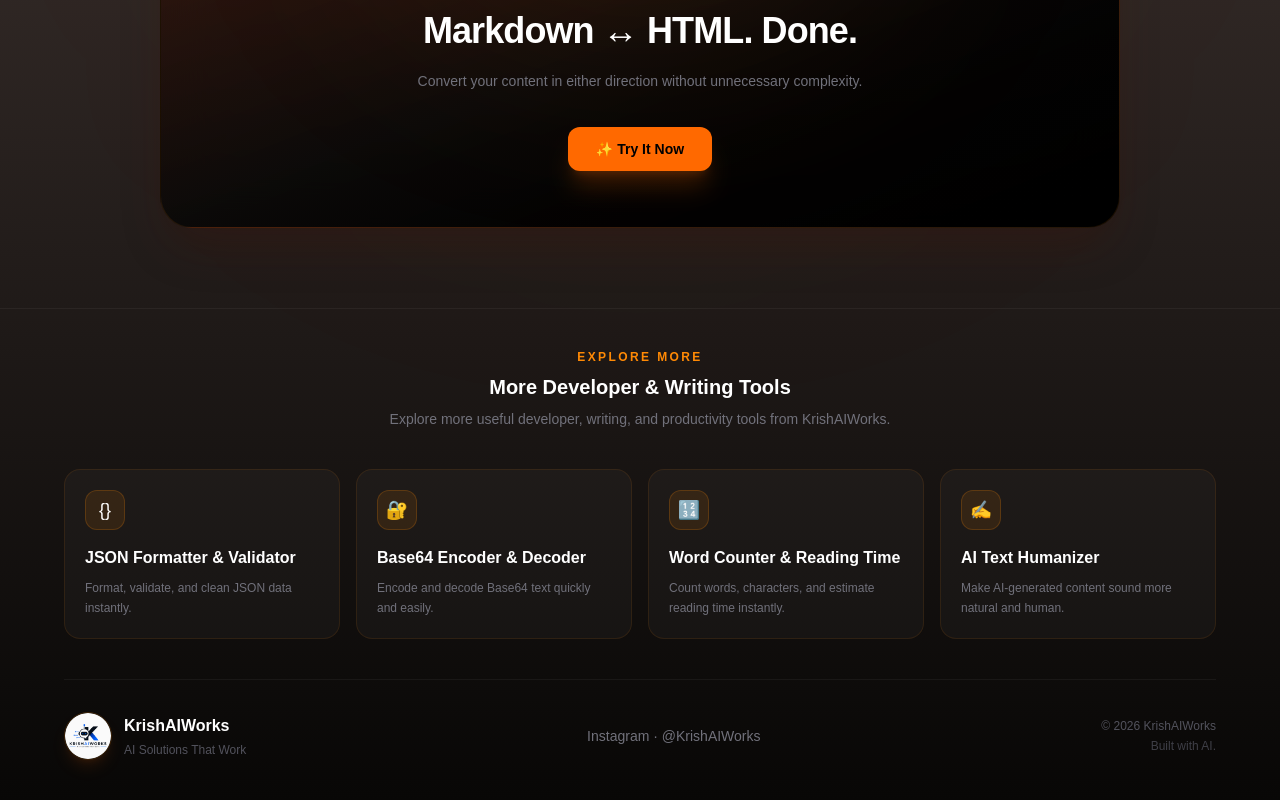
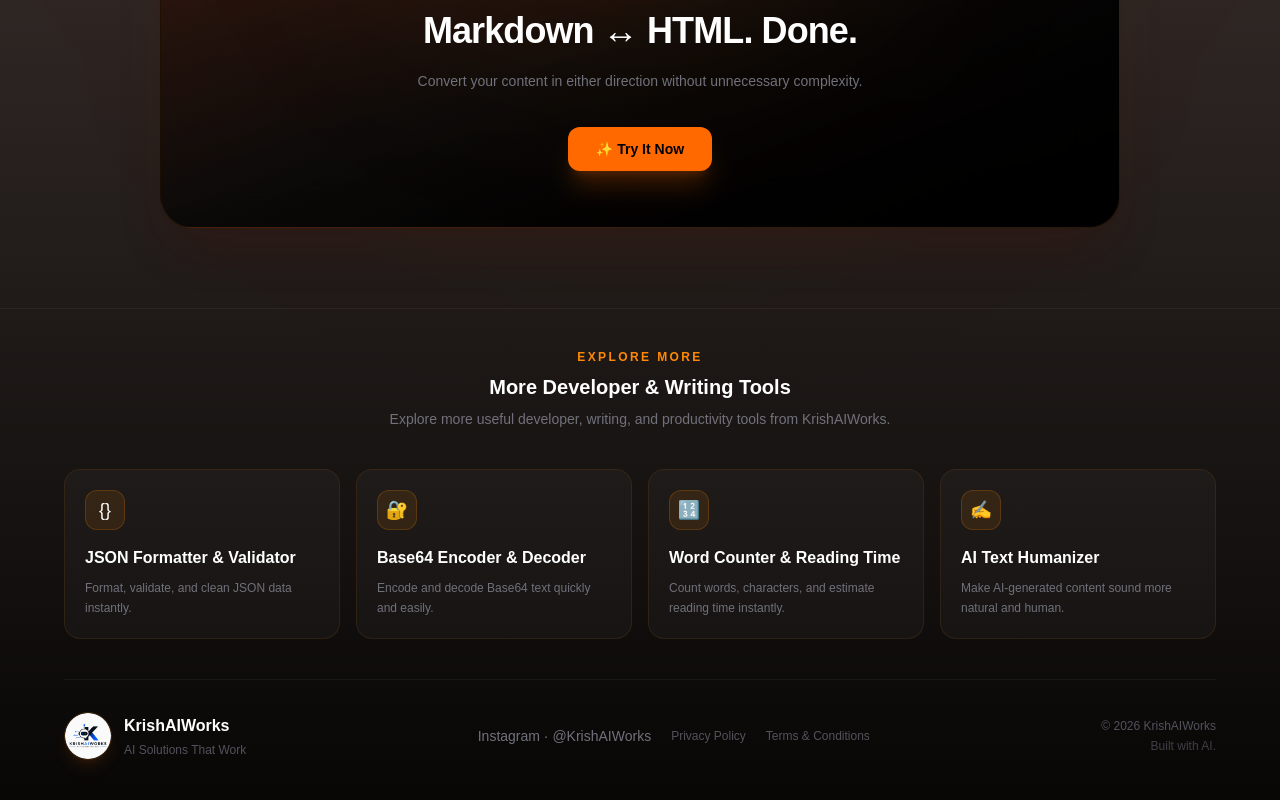
Before and after one commit to selfindependentkartik8-alt/markdown-html-converter, a Next.js app: page / in a window 1280 px wide. Shown: the part 3451-4251 px from the top of the page. Built offline with nearby package versions, Linux system fonts and the light colour scheme.

Commit message:
Add Privacy Policy and Terms links

```diff
--- a/app/page.tsx
+++ b/app/page.tsx
@@ -852,6 +852,8 @@
 
   </div>
 
+  <div className="flex flex-wrap items-center justify-center gap-x-5 gap-y-2">
+
     <a
       href="https://instagram.com/KrishAIWorks"
       target="_blank"
@@ -860,6 +862,22 @@
     >
       Instagram · @KrishAIWorks
     </a>
+
+    <a
+      href="https://krishaiworks.com/privacy-policy"
+      className="text-xs text-zinc-600 transition hover:text-orange-400"
+    >
+      Privacy Policy
+    </a>
+
+    <a
+      href="https://krishaiworks.com/terms-and-conditions"
+      className="text-xs text-zinc-600 transition hover:text-orange-400"
+    >
+      Terms & Conditions
+    </a>
+
+  </div>
 
   <div className="text-center sm:text-right">
     <p className="text-xs text-zinc-600">
```
Lines whose indentation alone changed are shown as unchanged.
